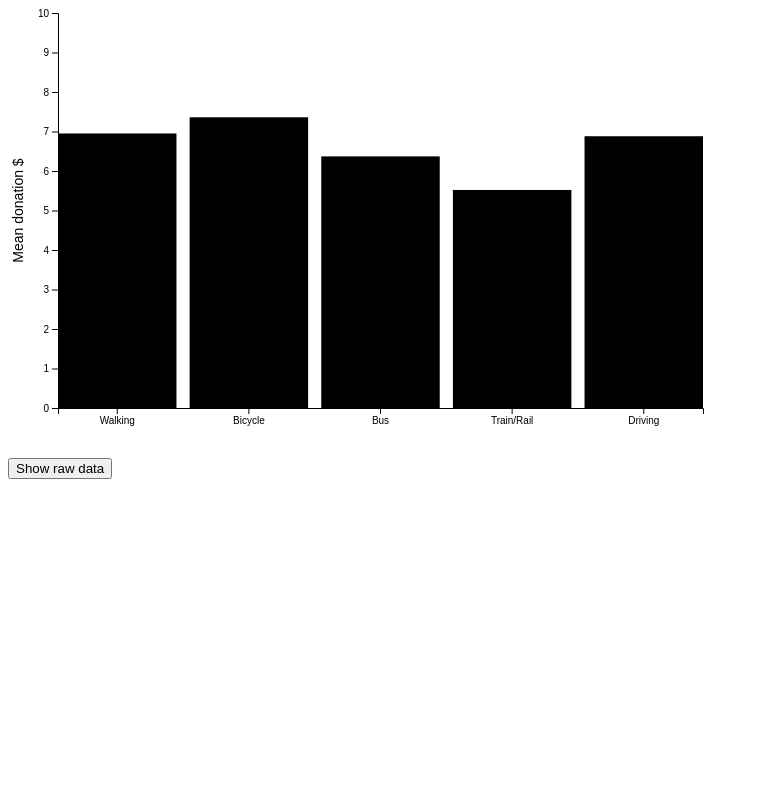
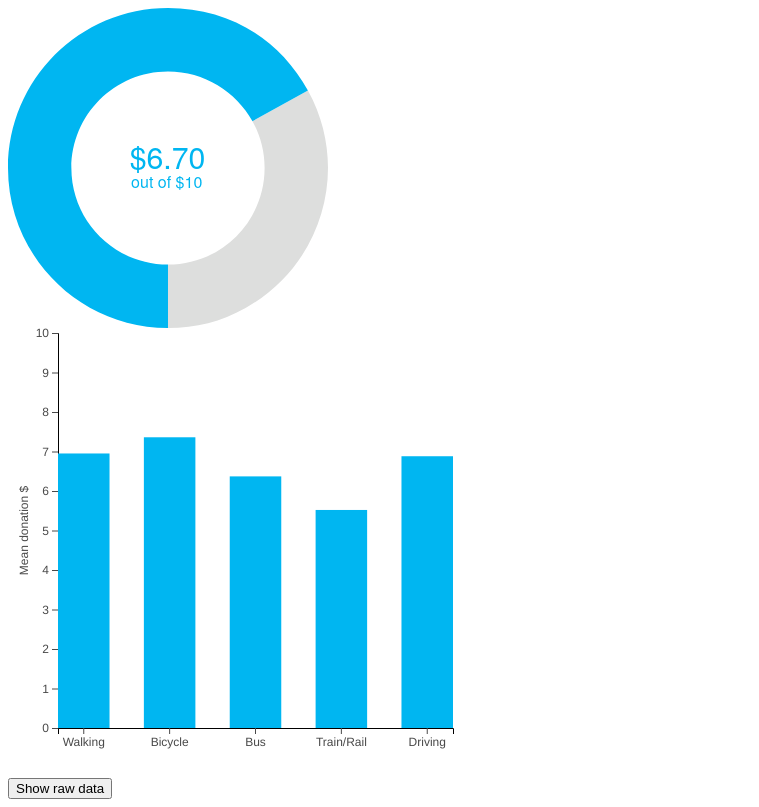
Before and after one commit to katerinkus/happy-denver, a plain HTML site: page index.html in a window 1280 px wide. Shown: the whole page, without its empty margins (0-759 px from the left). Drawn offline with nearby package versions, Linux system fonts and the light colour scheme.

Commit message:
Add pie chart, bar color, padding, and graph width, change font colors

```diff
--- a/index.html
+++ b/index.html
@@ -1,8 +1,21 @@
 <html>
 	<head>
+        <style media="screen">
+            .bar {
+                fill: #00b6f1;
+            }
+
+            .tick {
+                font-family: 'Helvetica Neue', Helvetica, Arial, sans-serif;
+                font-size: 12px;
+                color: #494949;
+            }
+
+        </style>
 	</head>
 
 	<body onload="setLabel()">
+        <img src="pie-chart.svg">
 		<div id="holder"></div>
 
 		<button id="switch" onclick="flipData()" label-raw="Show raw data" label-adjusted="Show adjusted data"></button>
@@ -51,7 +64,7 @@
 			var margin = {top: 5, right: 5, bottom: 50, left: 50};
 			// here, we want the full chart to be 700x200, so we determine
 			// the width and height by subtracting the margins from those values
-			var fullWidth = 700;
+			var fullWidth = 450;
 			var fullHeight = 450;
 			// the width and height values will be used in the ranges of our scales
 			var width = fullWidth - margin.right - margin.left;
@@ -70,7 +83,7 @@
 					return t.mode
 				}))
 				.range([0, width])
-				.paddingInner(0.1);
+				.paddingInner(0.4);
 
 			// the width of the bars is determined by the scale
 			var bandwidth = modeScale.bandwidth();
@@ -98,9 +111,10 @@
 			var yText = yAxisEle.append('text')
 				.attr('transform', 'rotate(-90)translate(-' + height/2 + ',0)')
 				.style('text-anchor', 'middle')
-				.style('fill', 'black')
+				.style('fill', '#494949')
 				.attr('dy', '-2.5em')
-				.style('font-size', 14)
+				.style('font-size', '12px')
+                .style('font-family', 'Helvetica Neue, Helvetica, Arial, sans-serif')
 				.text('Mean donation $');
 
 			var barHolder = svg.append('g')
@@ -124,6 +138,8 @@
 					// the bar's height should align it with the base of the chart (y=0)
 					return height - donationScale(d.v);
 				});
+
+
 		</script>
 	</body>
 </html>
```
Also changed, not shown: pie-chart.svg (added).
